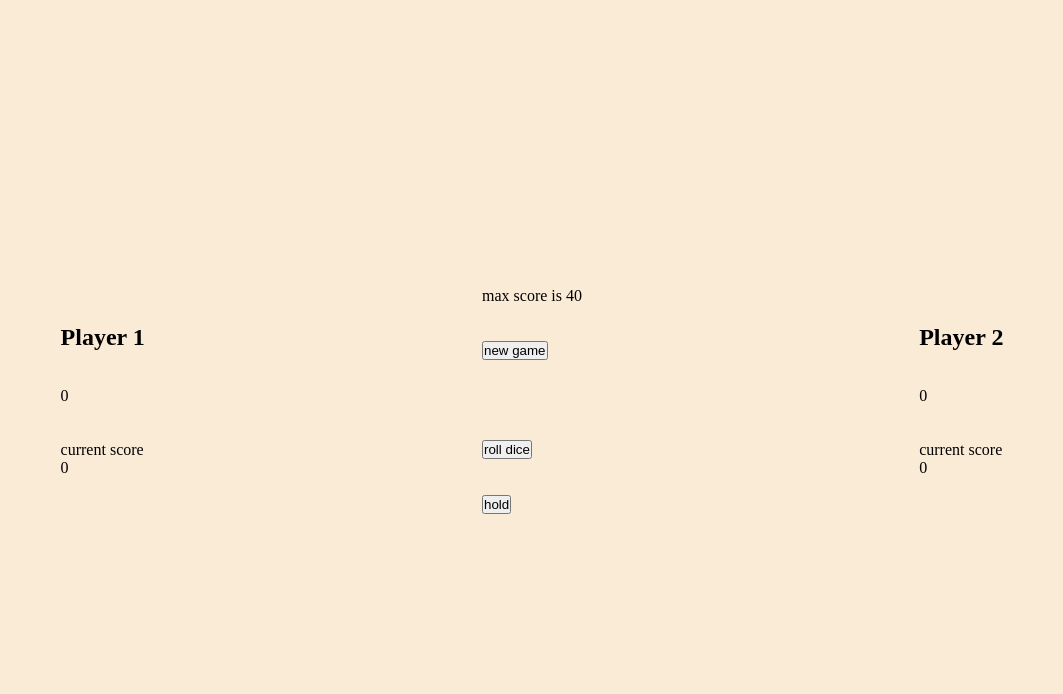
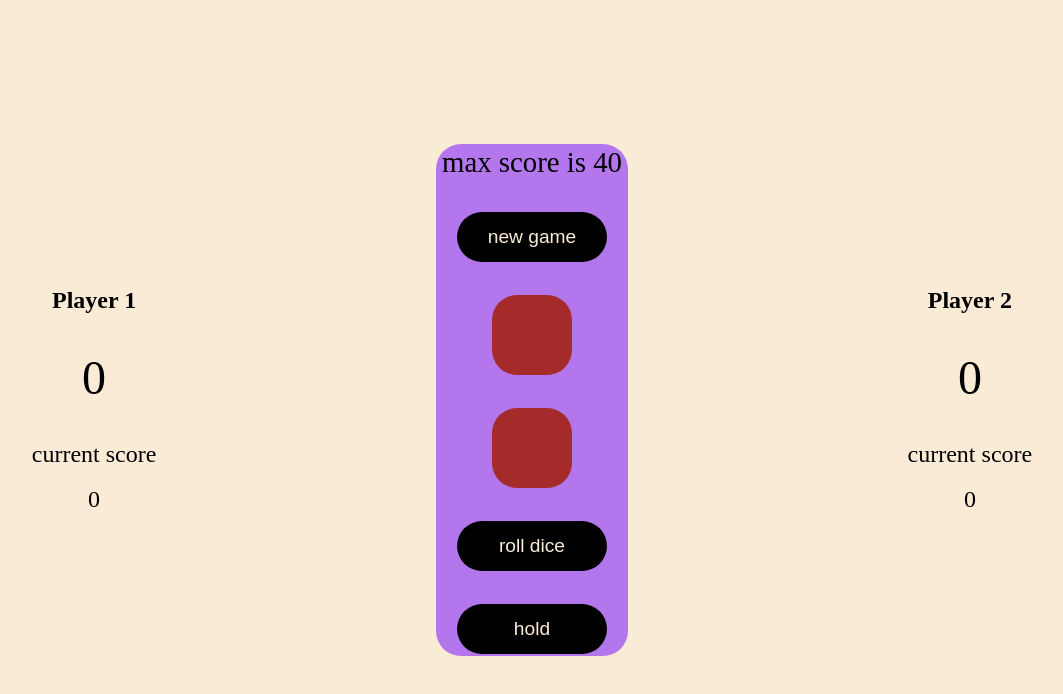
Before and after one commit to UD-B/exam-10, a plain HTML site: page index.html in a window 1280 px wide. Shown: the whole page, without its empty margins (108-1171 px from the left). Drawn offline with Linux system fonts and the light colour scheme.

Commit message:
design done

```diff
--- a/index.css
+++ b/index.css
@@ -13,6 +13,48 @@ body {
 }
 
 .dice {
-    height: 40px;
-    width: 40px;
+    height: 80px;
+    width: 80px;
+    border-radius: 25px;
+    background-color: brown;
+    display: flex;
+    justify-content: center;
+    align-items: center;
 }
+
+.section3 {
+    width: 15vw;
+    height: 64vh;
+    background-color: rgb(179, 118, 236);
+    display: flex;
+    justify-content: center;
+    align-items: center;
+    flex-direction: column;
+    border-radius: 25px;
+    font-size: 1.8rem;
+}
+
+button {
+    height: 50px;
+    background-color: black;
+    border: none;
+    color: antiquewhite;
+    min-width: 150px;
+    border-radius: 25px;
+    font-size: 1.2rem;
+}
+
+.player {
+    display: flex;
+    justify-content: center;
+    align-items: center;
+    flex-direction: column;
+}
+
+.score {
+    font-size: 3rem;
+}
+
+.p1 {
+    font-size: 1.5rem;
+}
--- a/index.html
+++ b/index.html
@@ -10,39 +10,39 @@
 </head>
 
 <body>
-    <section class="player1">
+    <section class="player player1">
         <h1 class="name1">Player 1</h1>
         <p class="declare1"></p>
         <br>
         <br>
-        <p class="score1">0</p>
+        <p class="score score1">0</p>
         <br>
         <br>
-        <p>current score</p>
-        <div class="current-score1">0</div>
+        <p class="p1">current score</p><br>
+        <div class="p1 current-score1">0</div>
     </section>
-    <section class="secton3">
+    <section class="section3">
         <p>max score is 40</p>
-        <br>
         <br>
         <button class="new">new game</button><br>
         <p class="dice dice1"></p>
+        <br>
         <p class="dice dice2"></p>
-        <button class="roll">roll dice</button><br>
         <br>
+        <button class="roll">roll dice</button>
         <br>
         <button class="hold">hold</button>
     </section>
-    <section class="player2">
+    <section class="player player2">
         <h1 class="name2">Player 2</h1>
         <p class="declare2"></p>
         <br>
         <br>
-        <p class="score2">0</p>
+        <p class="score score2">0</p>
         <br>
         <br>
-        <p>current score</p>
-        <div class="current-score2">0</div>
+        <p class="p1">current score</p><br>
+        <div class="p1 current-score2">0</div>
     </section>
 </body>
 
```
